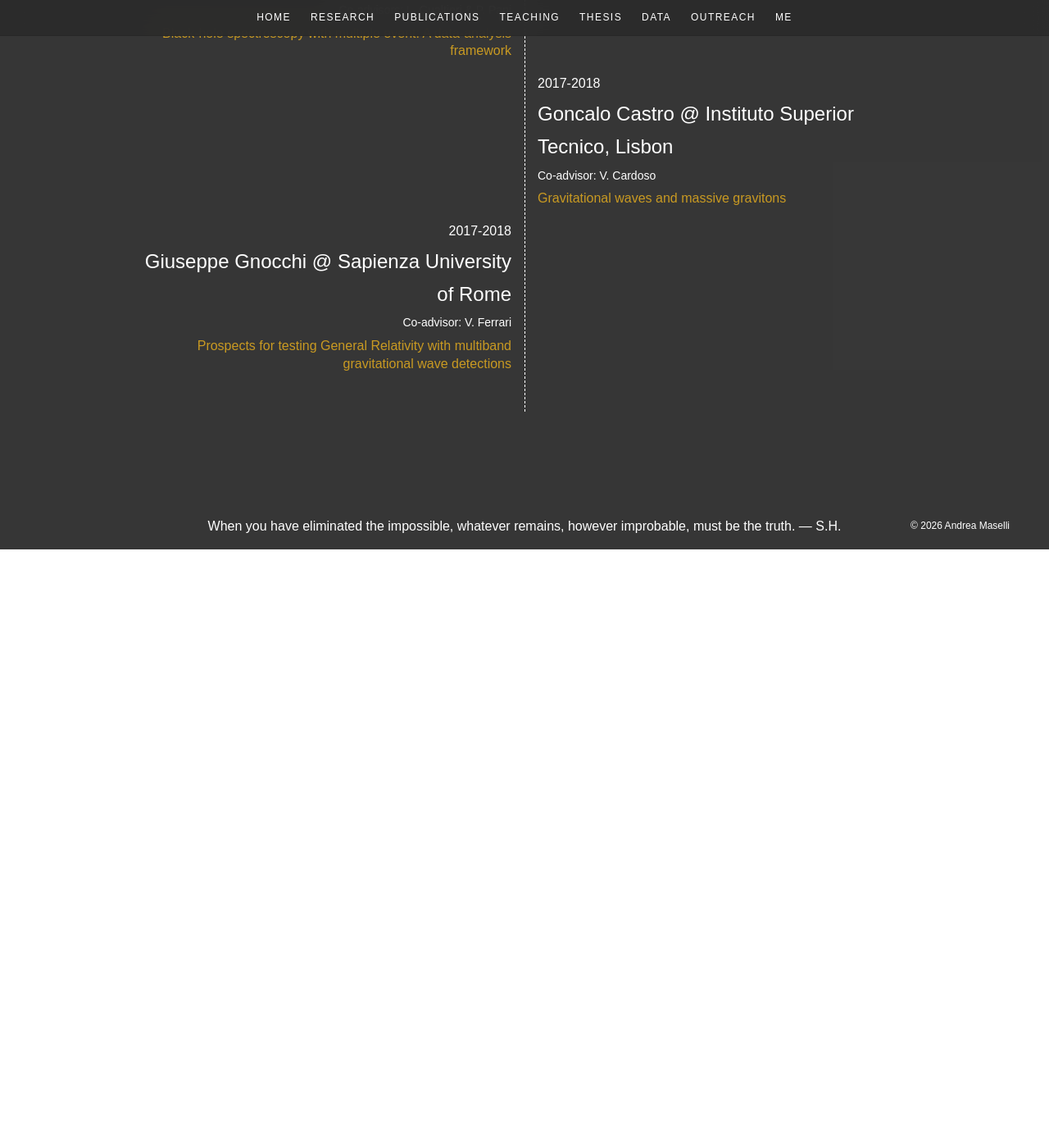
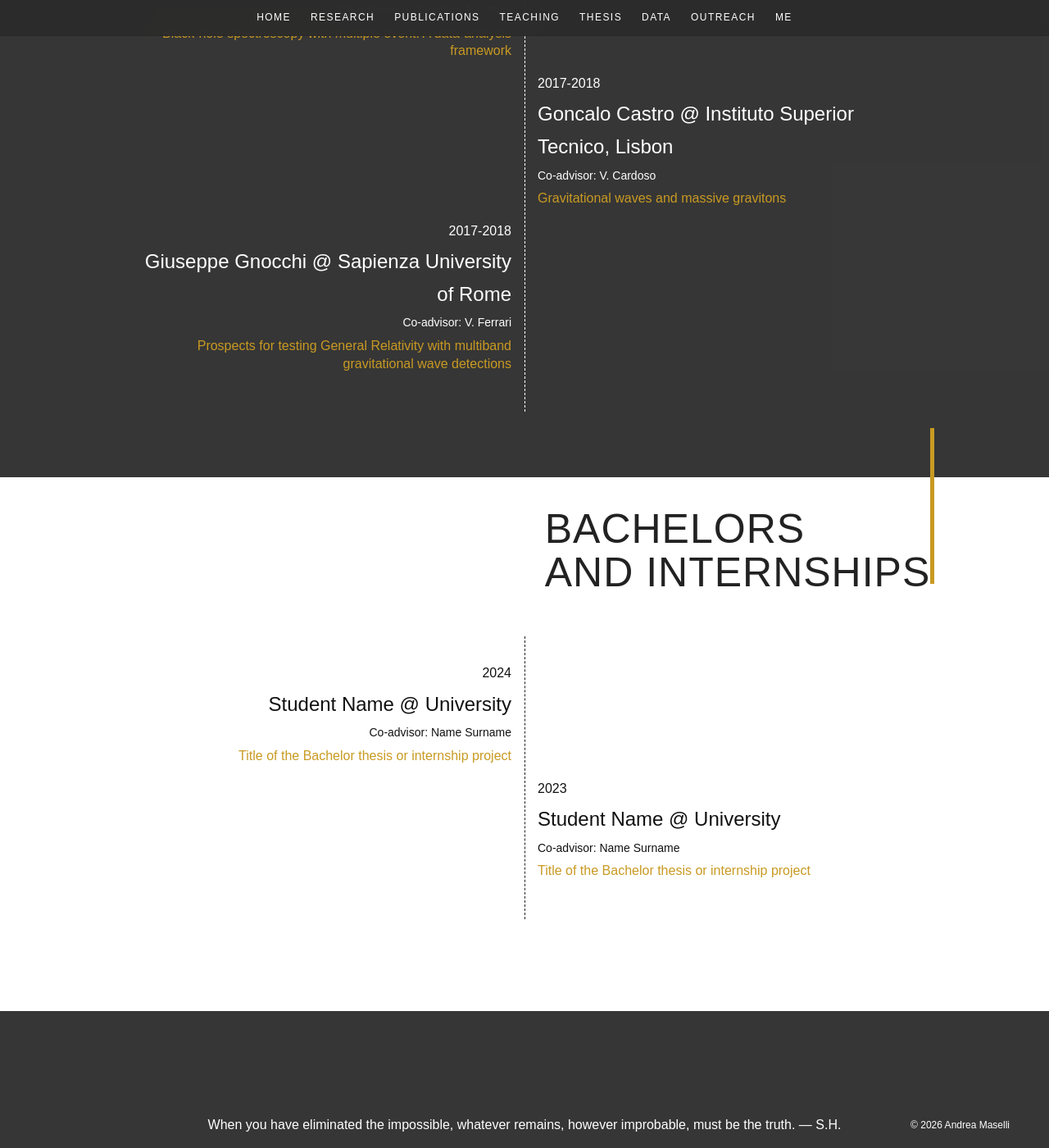
Before and after one commit to masellia/andreamaselli.github.io, a Jekyll site: the page built from pages/thesis.md, in a window 1280 px wide and 1400 px high, scrolled down 5138 px. Shown: the whole window at 82% size. Built offline with Jekyll 4.4.1, drawn with Linux system fonts in a browser that asks for light colours; some web fonts are replaced; before the commit the page ends 5808 px from its top, so only the background shows below that.

Commit message:
thesis page

```diff
--- a/assets/css/main.css
+++ b/assets/css/main.css
@@ -715,7 +715,7 @@ body {
   color: white;
   text-align: right;
   position: relative;
-  top: 9px;
+  top: 8px;
 }
 
 .master-header-line {
@@ -748,3 +748,66 @@ body {
   color: var(--accent);
   font-family: "DINLight", sans-serif;
 }
+
+/* ===================================== */
+/* BACHELORS AND INTERNSHIPS SECTION     */
+/* ===================================== */
+
+.bachelor-thesis-section {
+  background: #ffffff;
+  padding: 0 0 7rem;
+  margin-top: 5rem;
+}
+
+.bachelor-header {
+  width: 100%;
+  display: flex;
+  justify-content: flex-start;
+  align-items: flex-end;
+  margin-bottom: 4rem;
+  padding-left: calc(50% - 2.5px);
+}
+
+.bachelor-header-line {
+  width: 5px;
+  height: 190px;
+  background: var(--accent);
+  margin-top: -60px;
+}
+
+.bachelor-header-title {
+  margin-left: 1.7rem;
+  font-family: "DINBoldCond", sans-serif;
+  font-size: 50px;
+  font-weight: 400;
+  line-height: 1.05;
+  letter-spacing: 0.02em;
+  color: #222222;
+  text-align: left;
+  position: relative;
+  top: 12px;
+}
+
+.bachelor-timeline {
+  margin-bottom: 0;
+}
+
+.bachelor-timeline::before {
+  border-left: 1.5px dashed #222222;
+}
+
+.bachelor-entry .thesis-year,
+.bachelor-entry .thesis-advisor {
+  color: #111111;
+  font-family: "DINLight", sans-serif;
+}
+
+.bachelor-entry .thesis-student {
+  color: #111111;
+  font-family: "DINBoldCond", sans-serif;
+}
+
+.bachelor-entry .thesis-title {
+  color: var(--accent);
+  font-family: "DINLight", sans-serif;
+}
--- a/pages/thesis.md
+++ b/pages/thesis.md
@@ -229,7 +229,34 @@ A data-analysis framework
       <div class="thesis-title"> Prospects for testing General Relativity with multiband gravitational wave detections
  </div>
     </div>
+  </section>
+
+<section class="bachelor-thesis-section">
+
+  <div class="bachelor-header">
+    <div class="bachelor-header-title">
+      BACHELORS<br>AND INTERNSHIPS
+    </div>
+    <div class="bachelor-header-line"></div>
+  </div>
+
+  <section class="thesis-timeline bachelor-timeline">
+
+    <div class="thesis-entry thesis-left bachelor-entry">
+      <div class="thesis-year">2024</div>
+      <div class="thesis-student">Student Name @ University</div>
+      <div class="thesis-advisor">Co-advisor: Name Surname</div>
+      <div class="thesis-title">Title of the Bachelor thesis or internship project</div>
+    </div>
+
+    <div class="thesis-entry thesis-right bachelor-entry">
+      <div class="thesis-year">2023</div>
+      <div class="thesis-student">Student Name @ University</div>
+      <div class="thesis-advisor">Co-advisor: Name Surname</div>
+      <div class="thesis-title">Title of the Bachelor thesis or internship project</div>
+    </div>
 
   </section>
 
 </section>
+</section>
```
